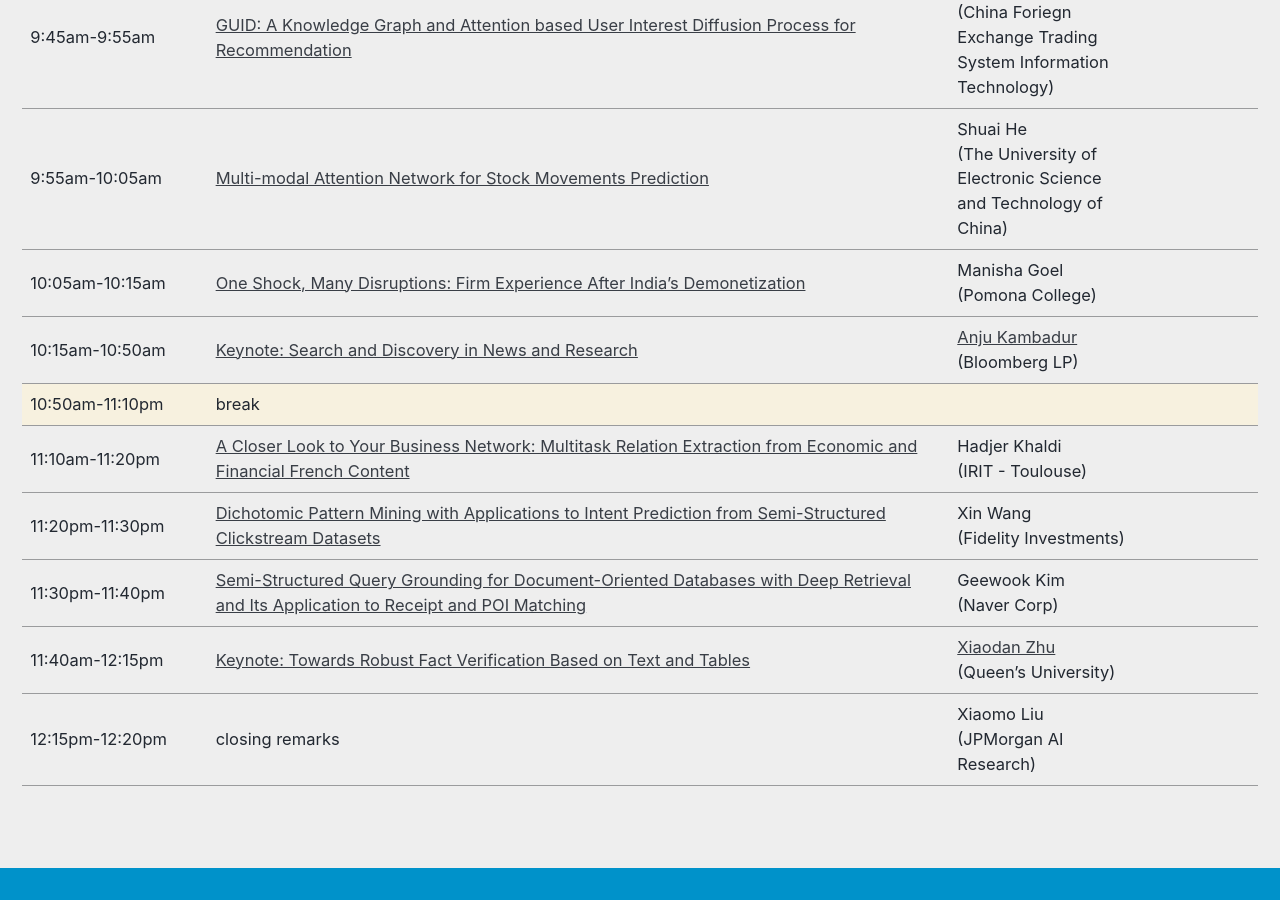
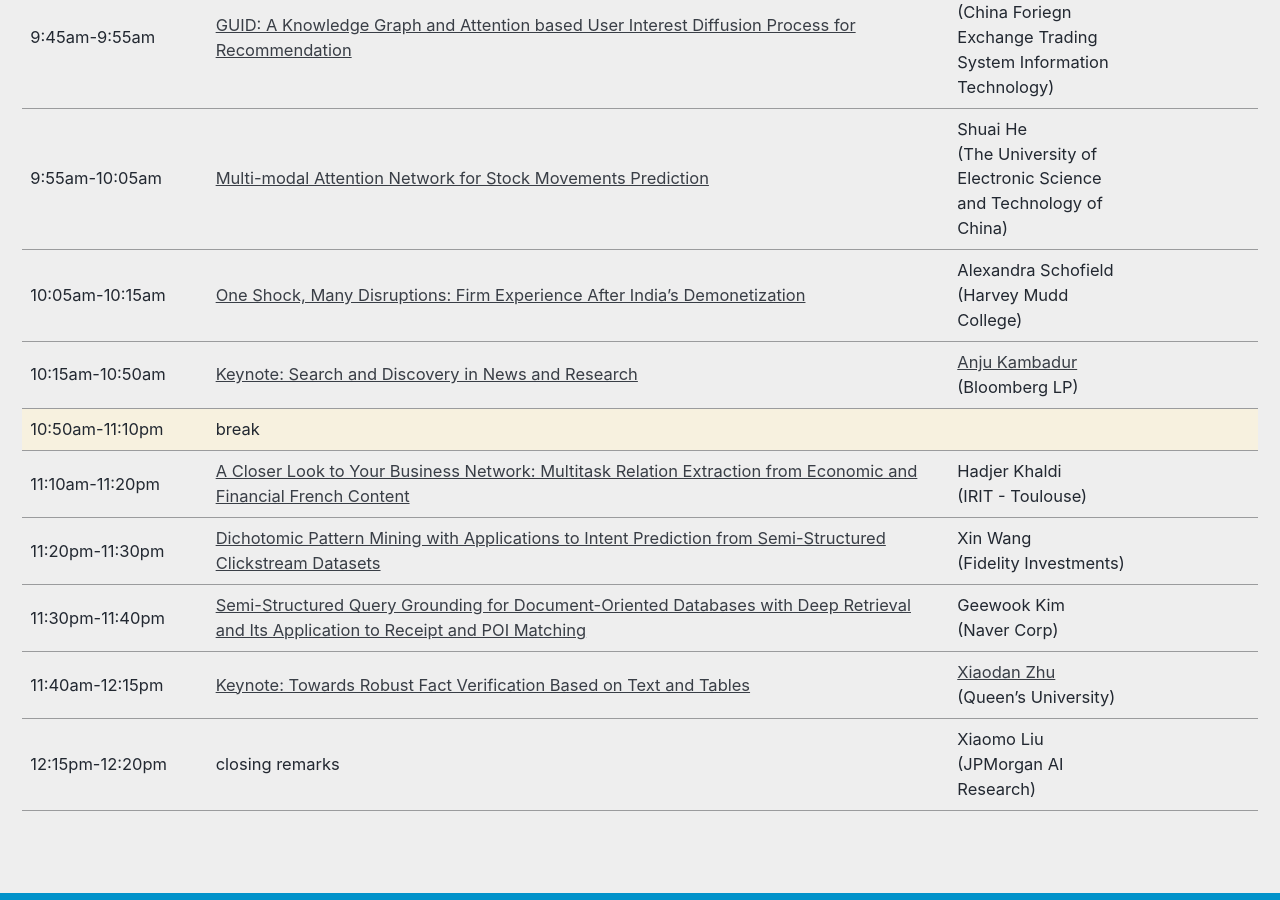
Before and after one commit to aaai-kdf/kdf2022, a Jekyll site: the page built from _pages/schedule.md, in a window 1280 px wide and 900 px high, scrolled down 1223 px. Built offline with Jekyll 4.4.1, drawn with Linux system fonts in a browser that asks for light colours; cached includes are drawn as plain includes.

Commit message:
update schedule

```diff
--- a/_pages/schedule.md
+++ b/_pages/schedule.md
@@ -68,7 +68,7 @@ excerpt: "<br/>Schedule<br/>"
     <tr >
         <td markdown="span">10:05am-10:15am</td>
         <td markdown="span">[One Shock, Many Disruptions: Firm Experience After India’s Demonetization](assets/pdfs/KDF_22_paper_5.pdf)</td>
-        <td markdown="span">Manisha Goel<br/>(Pomona College)</td>
+        <td markdown="span">Alexandra Schofield<br/>(Harvey Mudd College)</td>
         <td markdown="span">&nbsp;</td>
     </tr>
     <tr>
```
